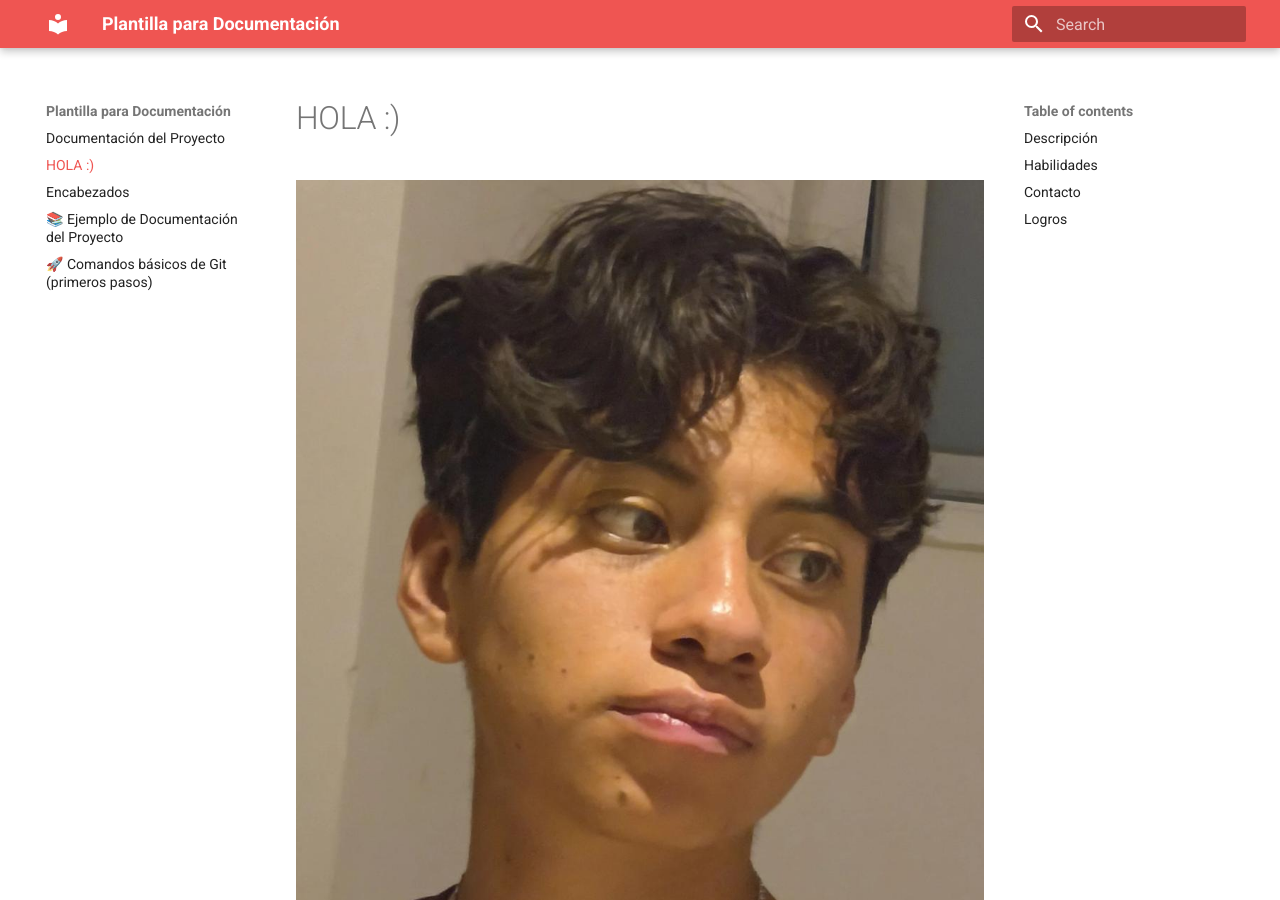
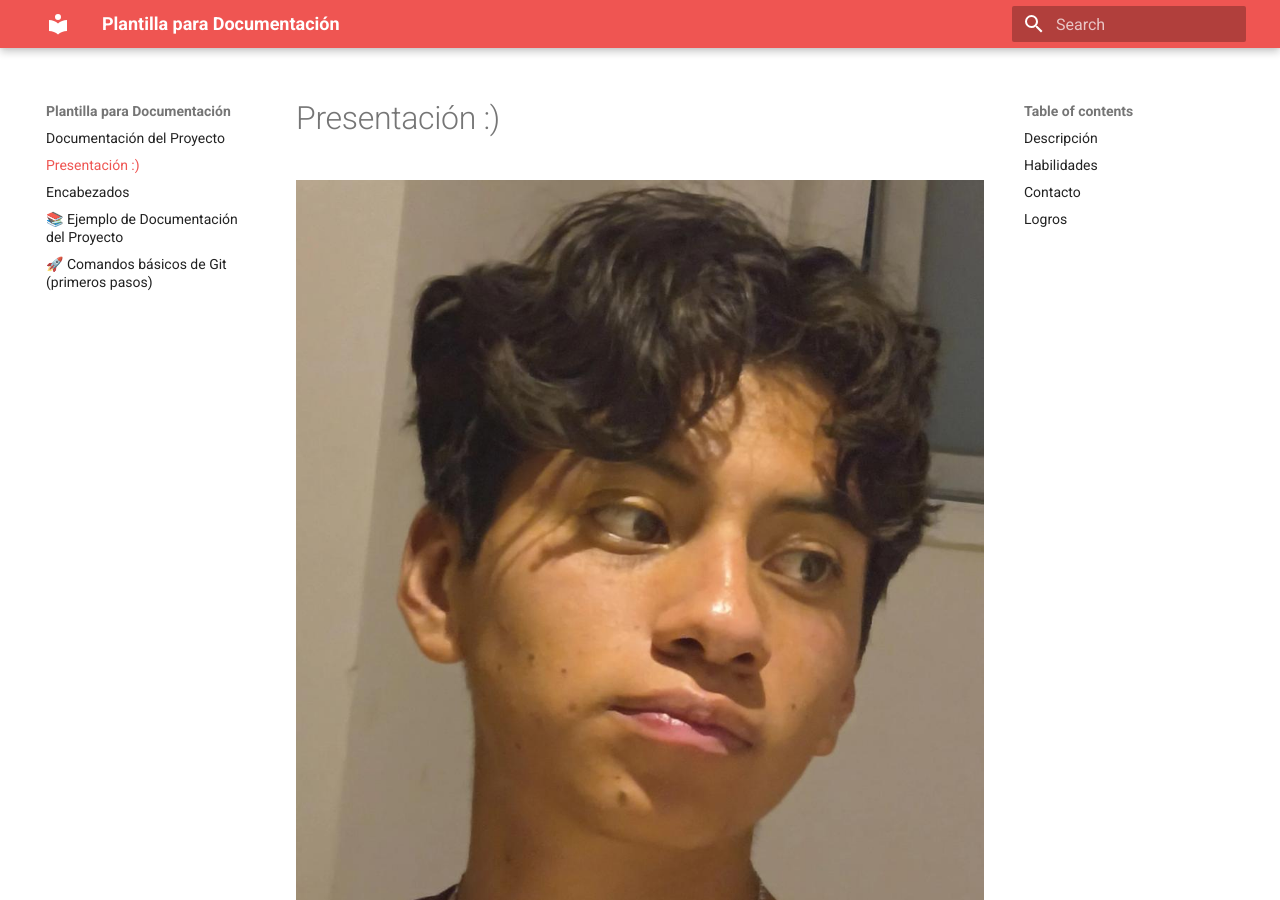
Before and after one commit to juangaona712-ship-it/Bit-cora-JMGS, an MkDocs documentation site: the page built from docs/Presentación.md, in a window 1280 px wide and 900 px high. Built offline with MkDocs 1.6.1 and Material for MkDocs 9.7.7, drawn with Linux system fonts in a browser that asks for light colours.

Commit message:
Update Presentación.md

```diff
--- a/docs/Presentación.md
+++ b/docs/Presentación.md
@@ -1,4 +1,4 @@
-# HOLA :)
+# Presentación :)
 
 
 ![Diagrama del sistema](recursos/imgs/mi_foto.jpg)
```
